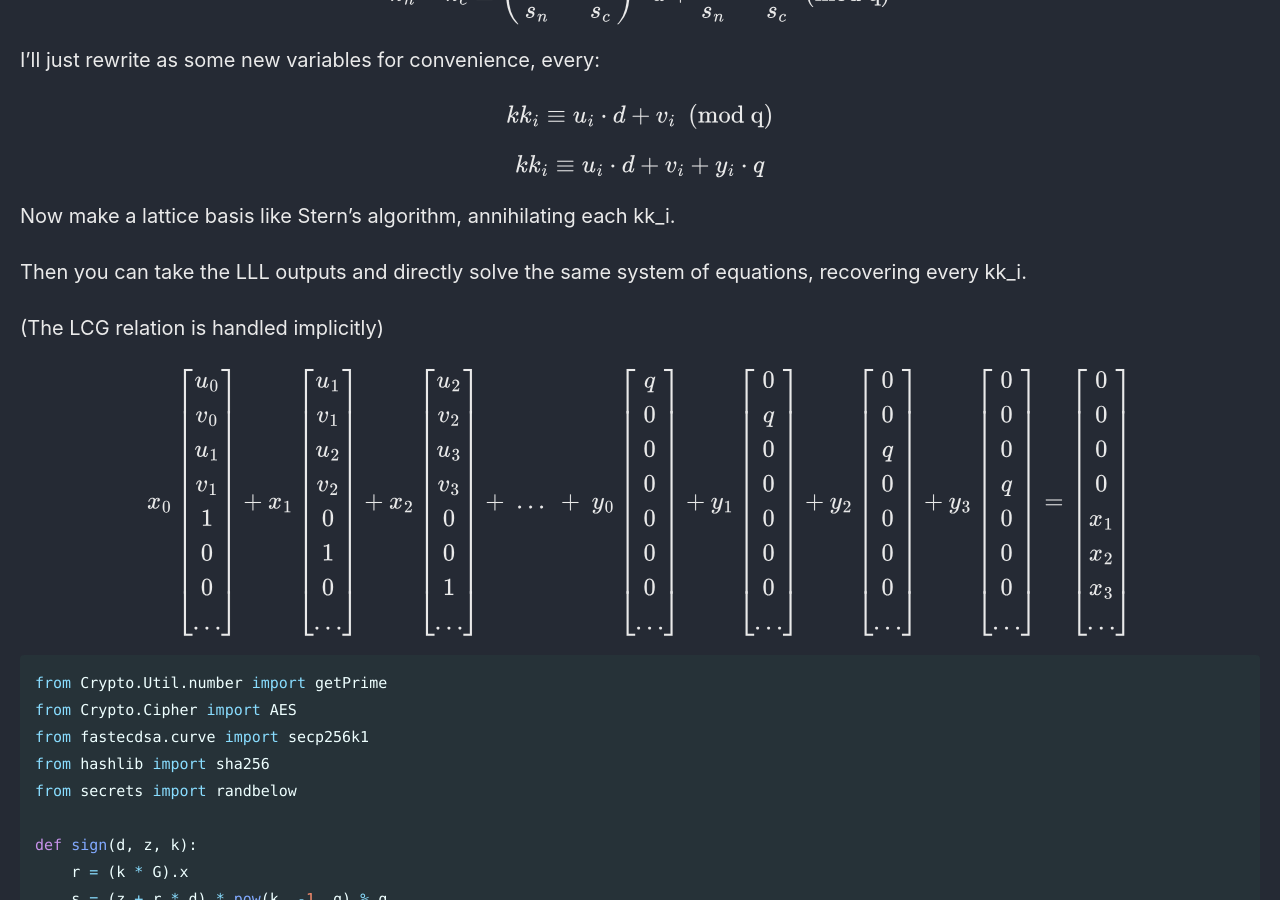
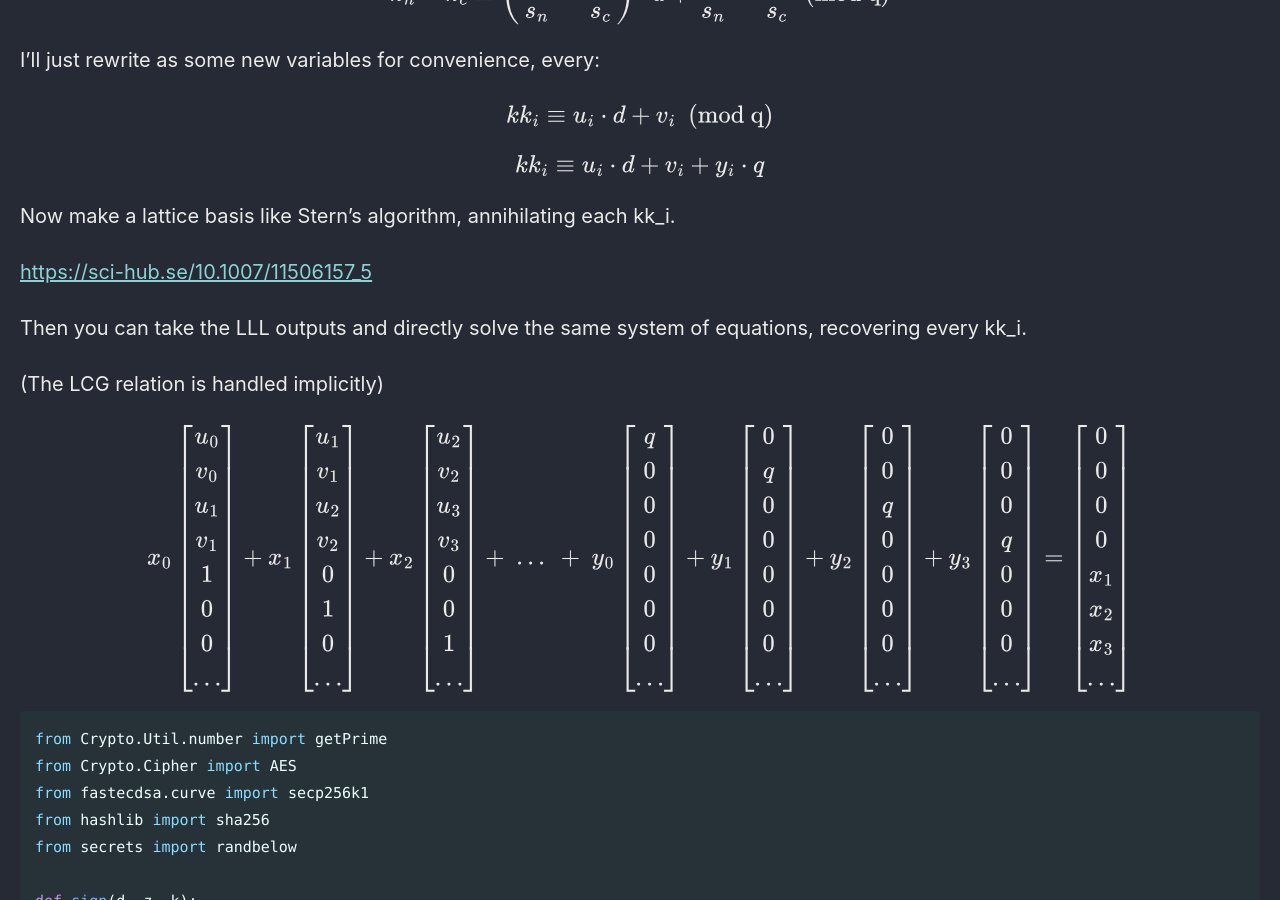
Before and after one commit to Connor-McCartney/Connor-McCartney.github.io, a Jekyll site: the page built from _pages/cryptography/ecc/ECLCG-HITCON-2024.md, in a window 1280 px wide and 900 px high, scrolled down 3481 px. Built offline with Jekyll 4.4.1, drawn with Linux system fonts in a browser that asks for light colours; cached includes are drawn as plain includes.

Commit message:
Update ECLCG-HITCON-2024.md

```diff
--- a/_pages/cryptography/ecc/ECLCG-HITCON-2024.md
+++ b/_pages/cryptography/ecc/ECLCG-HITCON-2024.md
@@ -149,6 +149,9 @@ $$
 
 Now make a lattice basis like Stern's algorithm, annihilating each kk_i.
 
+<https://sci-hub.se/10.1007/11506157_5>
+
+
 Then you can take the LLL outputs and directly solve the same system of equations, recovering every kk_i.
 
 (The LCG relation is handled implicitly)
```
